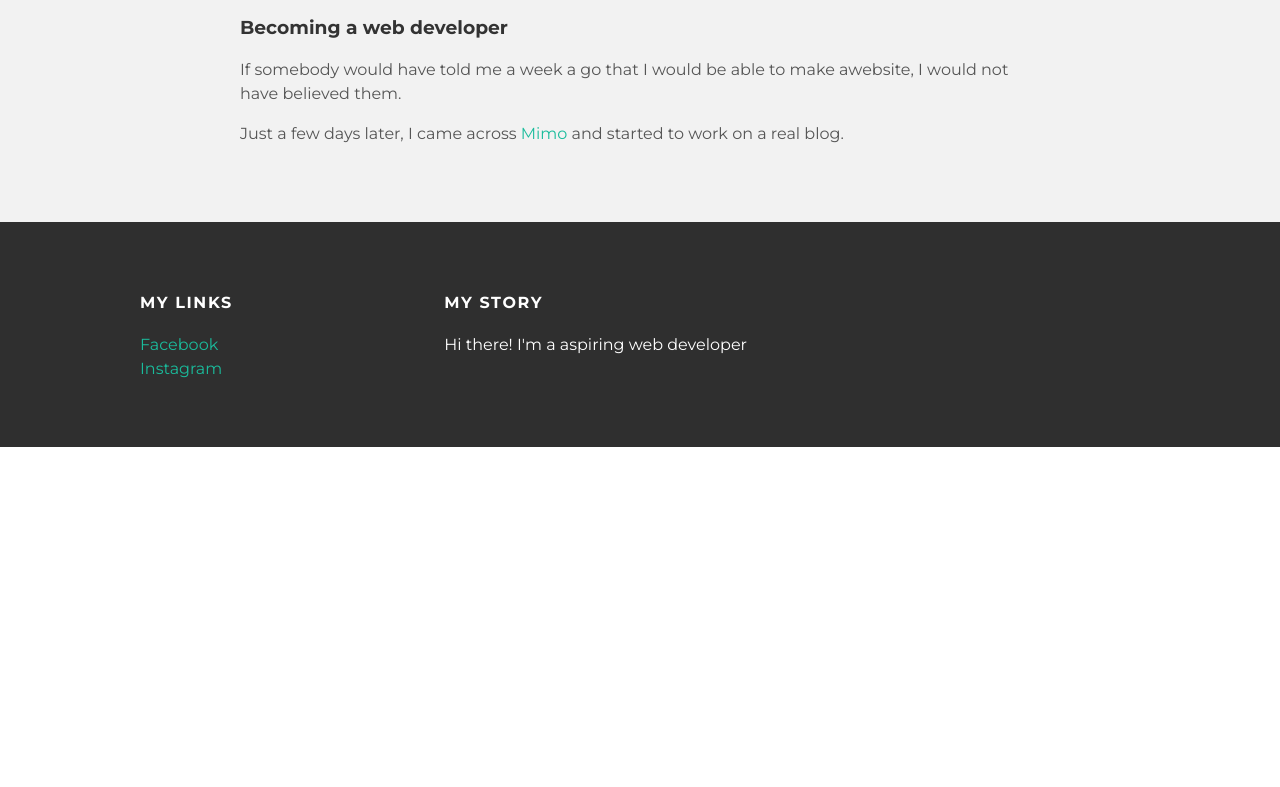
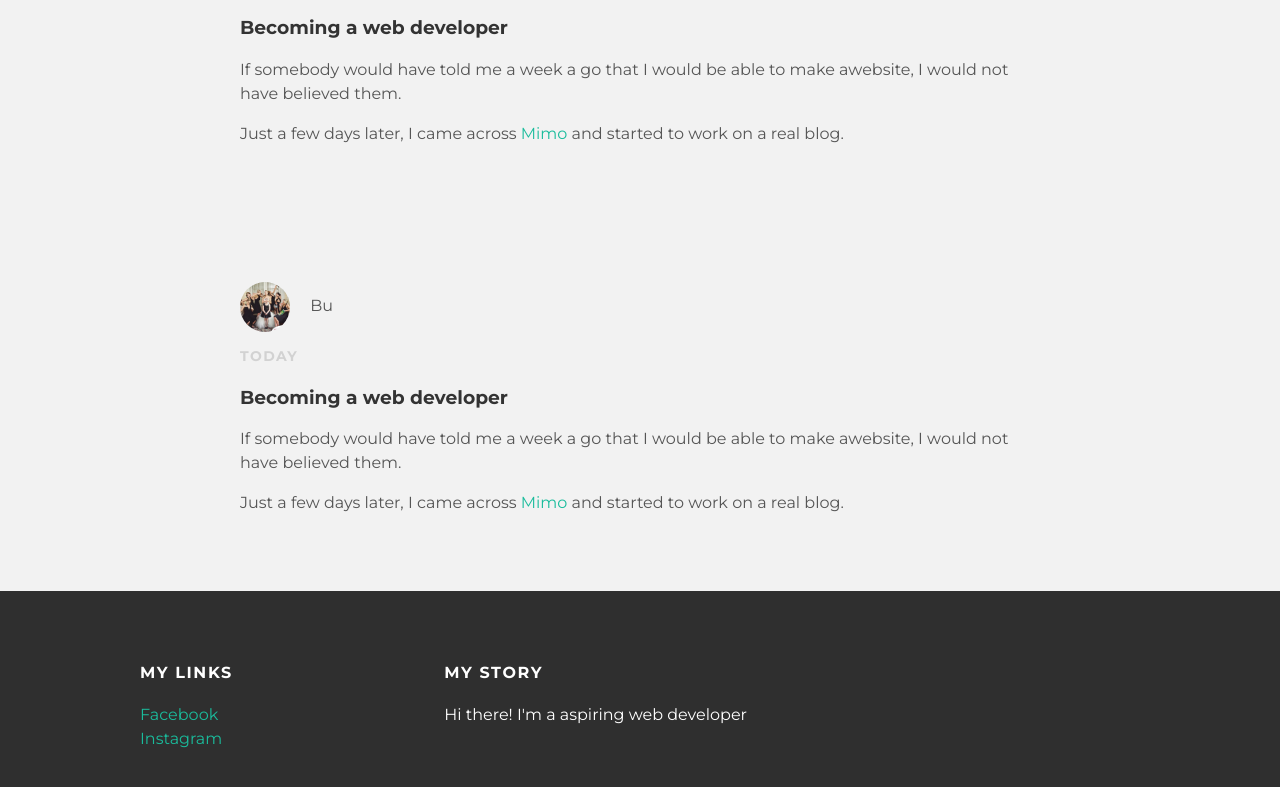
Before and after one commit to kingsamaly/kingsamaly.github.io, a plain HTML site: page index.html in a window 1280 px wide. Shown: the part 667-1454 px from the top of the page. Before the commit the page ends 1114 px from the top, so only its background shows below. Drawn offline with Linux system fonts and the light colour scheme.

Commit message:
Update index.html

```diff
--- a/index.html
+++ b/index.html
@@ -18,8 +18,8 @@
 
 
   <div id="content">
+
     <div class="post-container">
-
       <div class="post">
           <div class="post-author">
             <img src="picture.jpg">
@@ -46,6 +46,21 @@
             <p>Just a few days later, I came across <a href="www.mimo.com">Mimo</a> and started to work on a real blog.</p>
           </div>
         </div>
+
+        <div class="post-container">
+        <div class="post">
+          <div class="post-author">
+            <img src="picture.jpg">
+            <span>Bu</span>
+          </div>
+          <p class="post-date">Today</p>
+          <h3 class="post-title">Becoming a web developer</h3>
+          <div class="post-content">
+            <p>If somebody would have told me a week a go that I would be able to make awebsite, I would not have believed them.</p>
+            <p>Just a few days later, I came across <a href="www.mimo.com">Mimo</a> and started to work on a real blog.</p>
+          </div>
+        </div>
+
     </div>
     </div>
   </div>
```
